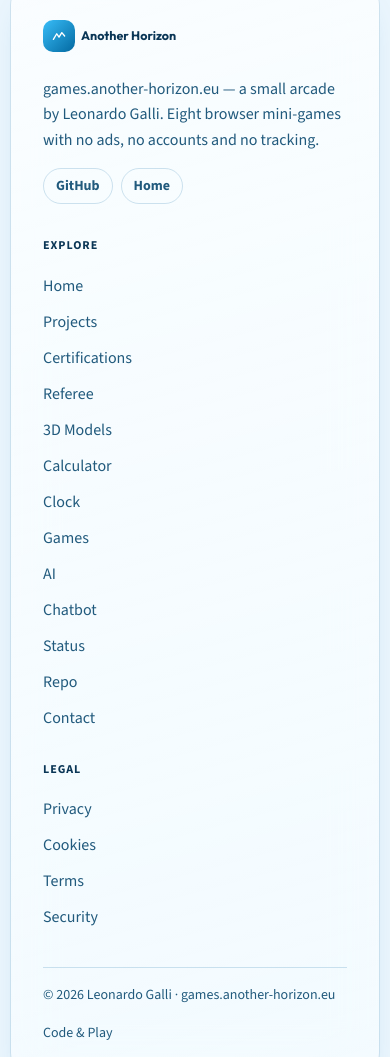
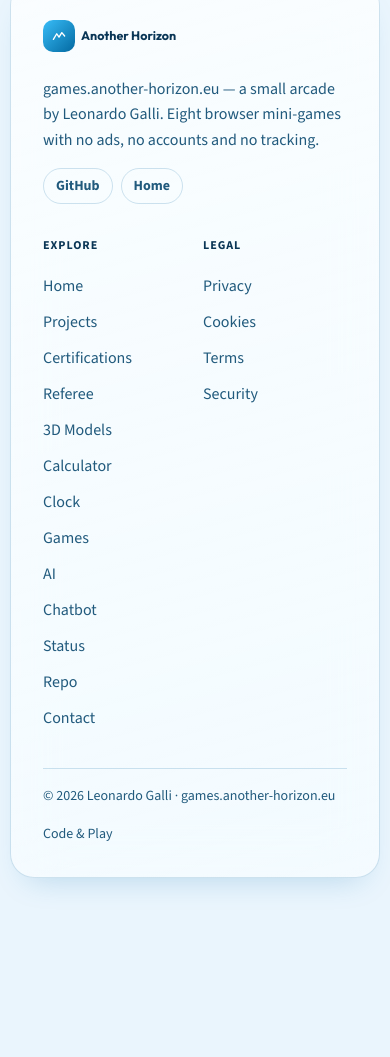
Before and after one commit to Leo-Galli/games, a plain HTML site: page index.html in a window 390 px wide. Shown: the part 4269-5326 px from the top of the page. After the commit the page ends 5196 px from the top, so only its background shows below. Drawn offline with nearby package versions, Linux system fonts and the light colour scheme; a script that the page names is missing.

Commit message:
fix(header,footer): scroll-fade affordance + compact 2-col mobile footer
The horizontally-scrolling nav silently clipped links past the visible
edge with no visual cue it was scrollable. Added a mask-image fade on
both edges so it reads as scrollable instead of broken/incomplete.

The footer link grid collapsed to a single stacked column below 900px,
turning a ~20-link footer into a very tall scroll on mobile. Keep it
at 2 columns down to small phone widths instead.

```diff
--- a/index.html
+++ b/index.html
@@ -69,7 +69,7 @@
 <link rel="preconnect" href="https://fonts.gstatic.com" crossorigin>
 <link href="https://fonts.googleapis.com/css2?family=JetBrains+Mono:wght@500;700&family=Outfit:wght@600;700;800&family=Source+Sans+3:wght@400;600;700&display=swap" rel="stylesheet">
 <link rel="stylesheet" href="styles.css">
-<style>.links{overflow-x:auto;min-width:0;flex:1 1 auto;scrollbar-width:none;-ms-overflow-style:none}.links::-webkit-scrollbar{display:none}.logo,.tools{flex-shrink:0}</style>
+<style>.links{overflow-x:auto;min-width:0;flex:1 1 auto;scrollbar-width:none;-ms-overflow-style:none;-webkit-mask-image:linear-gradient(to right,transparent,#000 20px,#000 calc(100% - 20px),transparent);mask-image:linear-gradient(to right,transparent,#000 20px,#000 calc(100% - 20px),transparent)}.links::-webkit-scrollbar{display:none}.logo,.tools{flex-shrink:0}</style>
 </head>
 <body>
 <a class="skip-link" href="#main">Skip to main content</a>
--- a/styles.css
+++ b/styles.css
@@ -1225,10 +1225,15 @@
   .three,
   .contact,
   .foot,
-  .foot-cols,
   .foot-end {
     grid-template-columns: 1fr;
     display: grid;
+  }
+
+  .foot-cols {
+    grid-template-columns: repeat(2, 1fr);
+    display: grid;
+    gap: 12px 16px;
   }
 
   .stats div:nth-child(odd),
```
